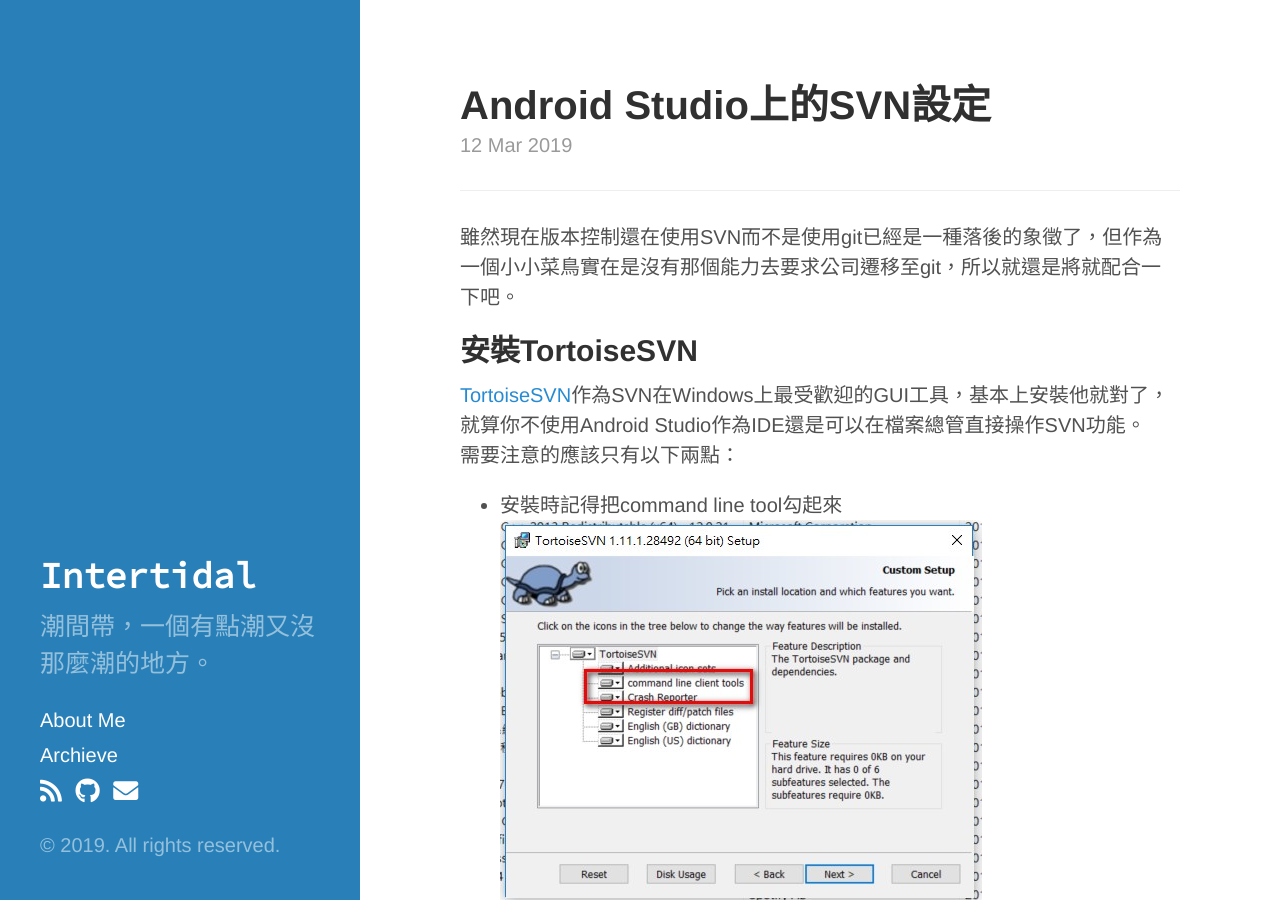
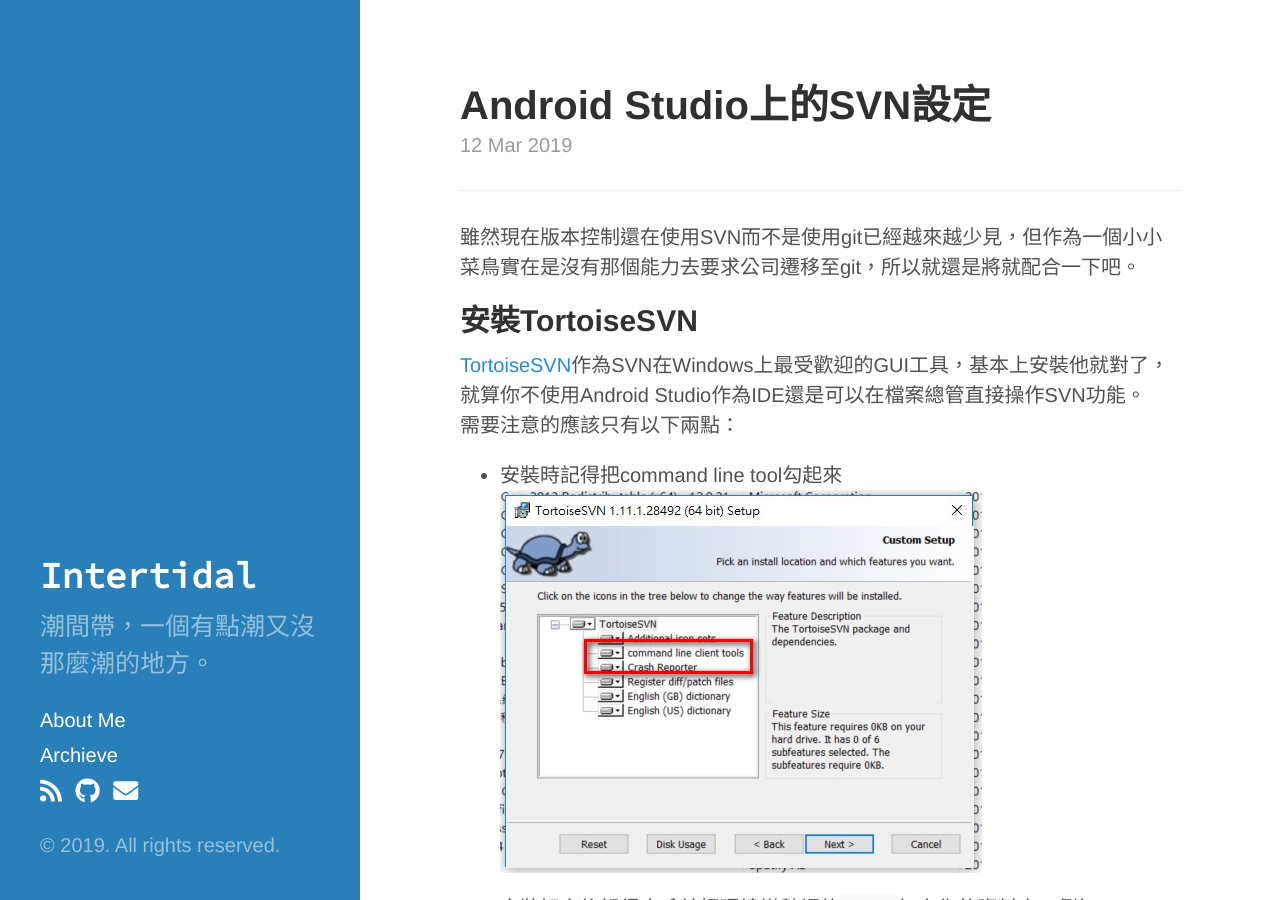
Before and after one commit to protobb/protobb.github.io, a Jekyll site: the page built from _posts/2019-03-12-android-studio-svn.md, in a window 1280 px wide and 900 px high. Built offline with Jekyll 4.4.1, drawn with Linux system fonts in a browser that asks for light colours; nearby versions of some CDN libraries.

Commit message:
修改措辭

```diff
--- a/_posts/2019-03-12-android-studio-svn.md
+++ b/_posts/2019-03-12-android-studio-svn.md
@@ -4,7 +4,7 @@ title: Android Studio上的SVN設定
 description: 紀錄我在AS上安裝SVN時做過的一些設定
 ---
 
-雖然現在版本控制還在使用SVN而不是使用git已經是一種落後的象徵了，但作為一個小小菜鳥實在是沒有那個能力去要求公司遷移至git，所以就還是將就配合一下吧。
+雖然現在版本控制還在使用SVN而不是使用git已經越來越少見，但作為一個小小菜鳥實在是沒有那個能力去要求公司遷移至git，所以就還是將就配合一下吧。
 
 <!-- more -->
 
```
